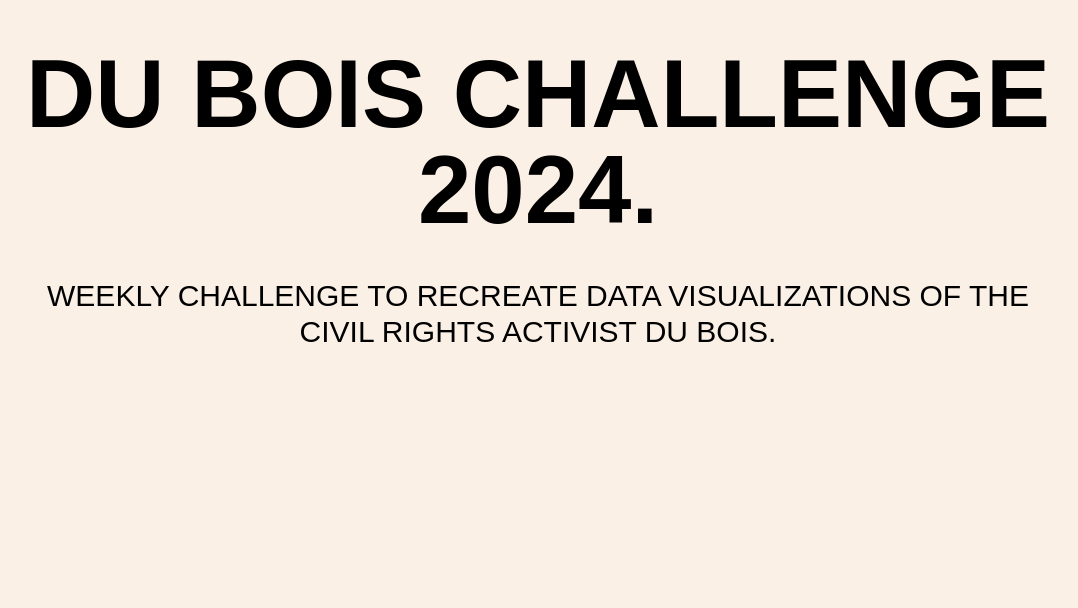
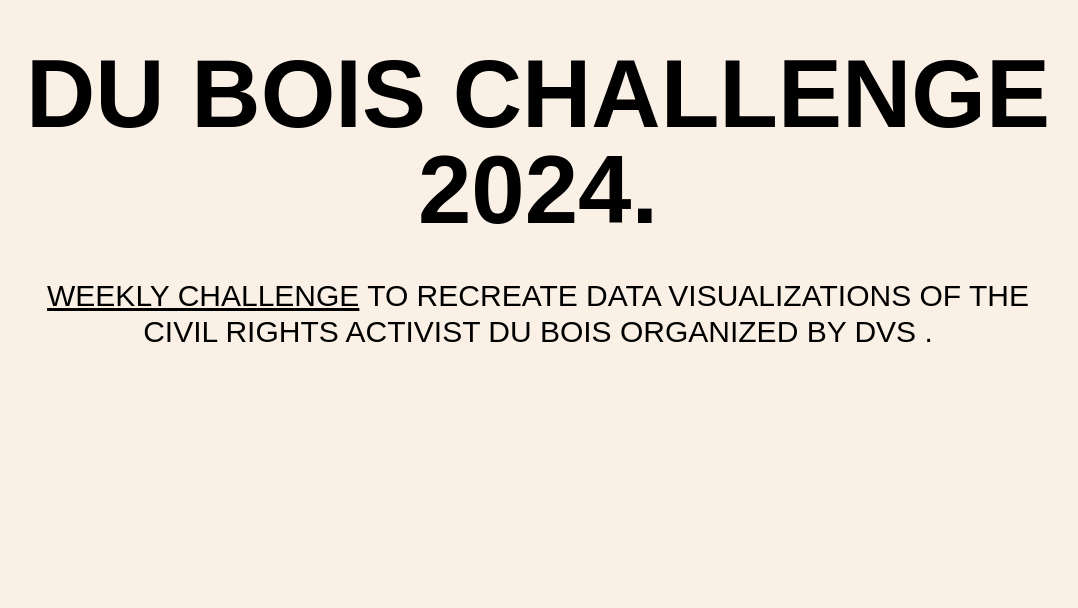
Before and after one commit to saelsa/dubois-project, a SvelteKit app: page / in a window 1280 px wide. Shown: the part 174-782 px from the top of the page, without its empty margins (102-1180 px from the left). Built offline with nearby package versions, Linux system fonts and the light colour scheme; a web font is replaced by a local one.

Commit message:
Add link to challenge

```diff
--- a/src/app.css
+++ b/src/app.css
@@ -21,3 +21,9 @@
     min-width: 600px;
     max-width: 1200px;
   }
+
+a, span {
+    font-family: inherit;
+    font-size: inherit;
+    font-weight: inherit;
+}
--- a/src/pages/Hero.svelte
+++ b/src/pages/Hero.svelte
@@ -10,8 +10,12 @@
 			Du Bois Challenge 2024.
 		</h1>
 		<h2 class="text-xl sm:text-2xl md:text-3xl text-center max-w-[1000px] mx-auto w-full">
-			Weekly challenge to recreate data visualizations of the civil rights
-			activist Du Bois.
+			<a
+				href="https://www.datavisualizationsociety.org/news/2024/2/2/advance-your-data-viz-skills-with-the-weekly-2024-du-bois-visualization-challenge"
+				target="_blank"
+				class="underline hover:bg-[rgb(255,215,0)]"
+				>Weekly challenge</a
+			> to recreate data visualizations of the civil rights activist Du Bois organized by DVS .
 		</h2>
 	</div>
 </Section>
```
